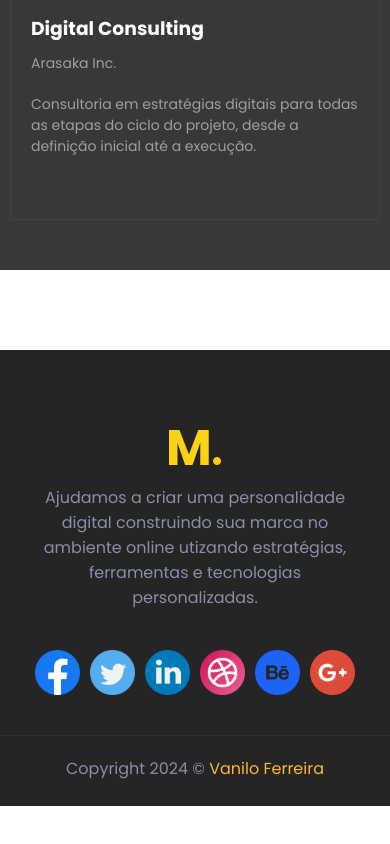
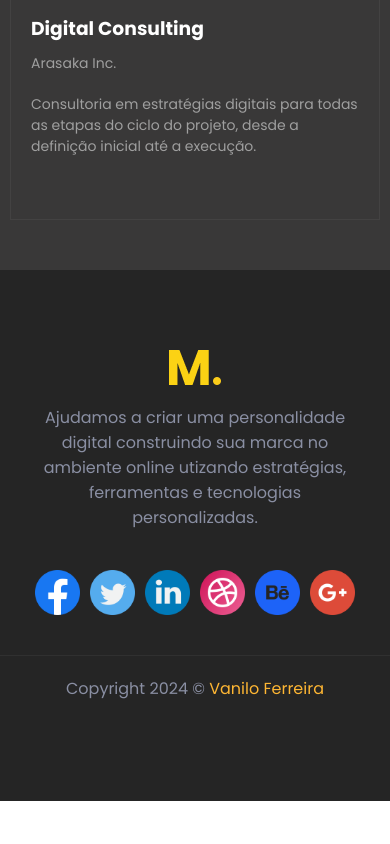
Before and after one commit to vanilo-ferreira/projeto-design, a React (Create React App) app: page / in a window 390 px wide. Shown: the part 1850-2694 px from the top of the page. After the commit the page ends 2651 px from the top, so only its background shows below. Built offline with nearby package versions, Linux system fonts and the light colour scheme.

Commit message:
fix: Ajustar padding do componente Rodape

```diff
--- a/src/componentes/Rodape/style.css
+++ b/src/componentes/Rodape/style.css
@@ -52,7 +52,7 @@ footer p:last-child {
 
 @media (max-width: 738px) {
     footer {
-        margin: 80px 0;
+        padding: 80px 0;
     }
 
     footer p {
```
